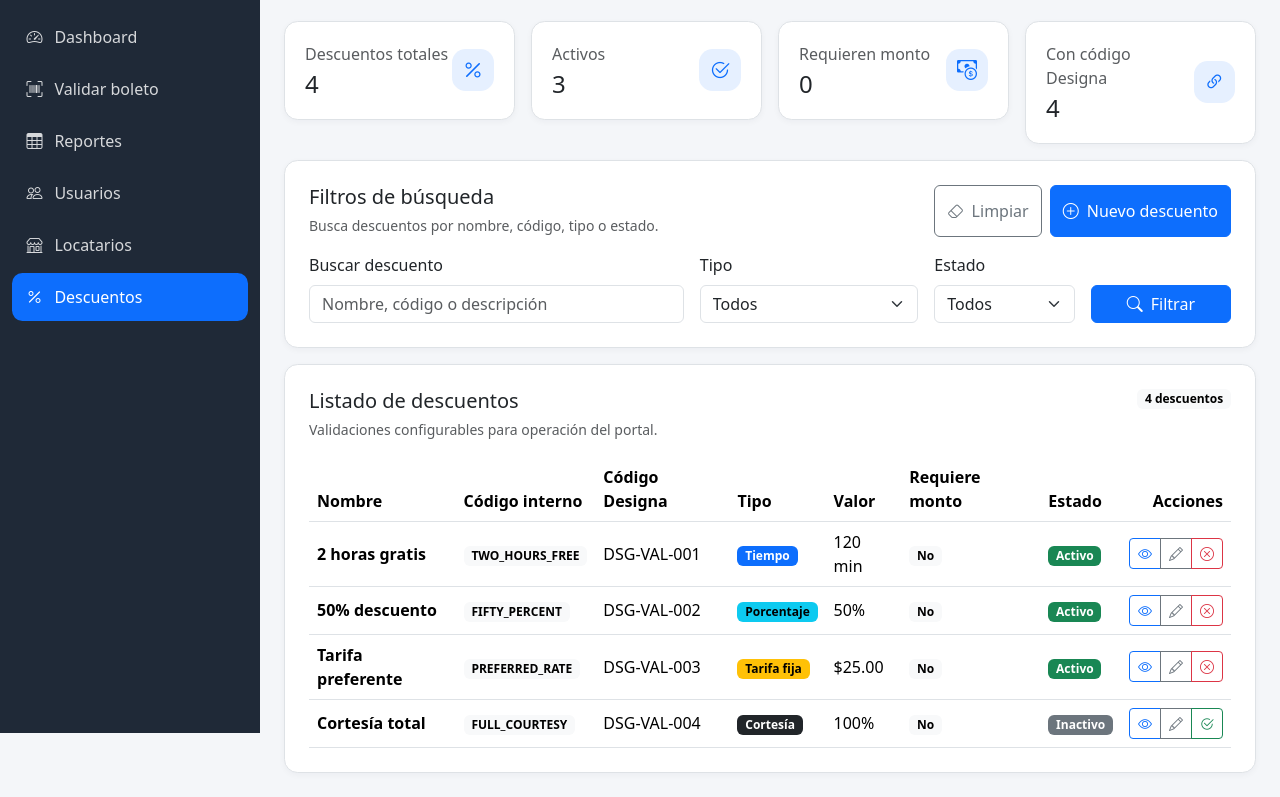
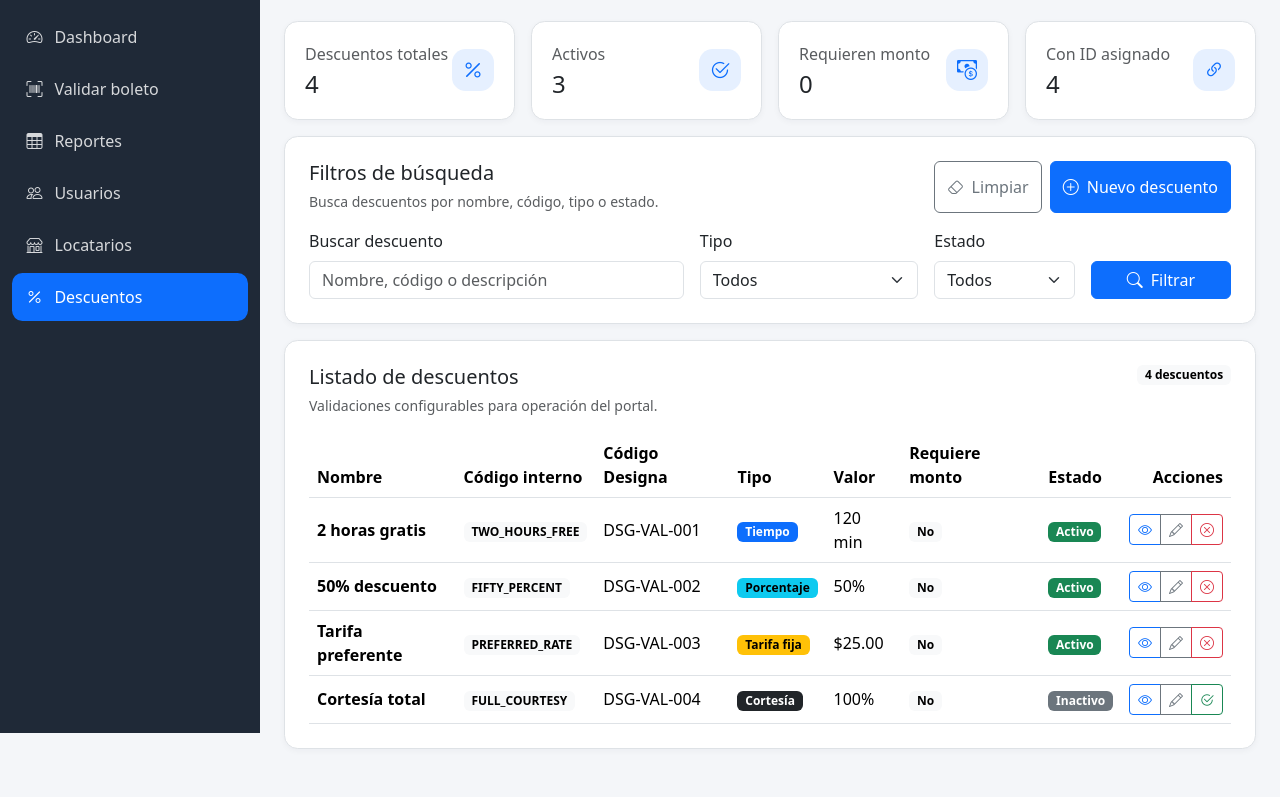
Before and after one commit to BraulioHdzPare/validations_front, a website built with Vite: page discounts.html in a window 1280 px wide. Shown: the part 67-864 px from the top of the page. After the commit the page ends 840 px from the top, so only its background shows below. Built offline with nearby package versions, Linux system fonts and the light colour scheme.

Commit message:
caracteristica: desarrollo de vista DESCUENTOS

```diff
--- a/discounts.html
+++ b/discounts.html
@@ -8,6 +8,7 @@
 </head>
 <body>
   <div class="app-layout">
+    <!-- Sidebar de navegación -->
     <aside class="app-sidebar">
       <div class="app-sidebar-brand">
         <i class="bi bi-ticket-perforated me-2"></i>
@@ -47,7 +48,9 @@
       </nav>
     </aside>
 
+    <!-- Contenido principal -->
     <main class="app-main">
+        <!-- Barra de navegación superior -->
       <header class="app-navbar">
         <div>
           <h1 class="h5 mb-0">Descuentos</h1>
@@ -68,8 +71,8 @@
           </ul>
         </div>
       </header>
-
       <section class="app-content">
+        <!-- Estadísticas rápidas -->
         <div class="row g-3 mb-3">
           <div class="col-12 col-md-6 col-xl-3">
             <div class="app-card app-stat-card">
@@ -117,7 +120,7 @@
             <div class="app-card app-stat-card">
               <div class="d-flex justify-content-between align-items-center">
                 <div>
-                  <p class="text-muted mb-1">Con código Designa</p>
+                  <p class="text-muted mb-1">Con ID asignado</p>
                   <h2 id="designaMappedDiscounts" class="h4 mb-0">0</h2>
                 </div>
                 <div class="app-stat-icon">
@@ -128,6 +131,7 @@
           </div>
         </div>
 
+        <!-- Filtros de búsqueda -->
         <div class="app-card p-3 p-md-4 mb-3">
           <div class="d-flex flex-column flex-lg-row justify-content-between gap-3 mb-3">
             <div>
@@ -189,8 +193,10 @@
           </form>
         </div>
 
+        <!-- Alertas -->
         <div id="discountsAlert" class="alert d-none" role="alert"></div>
 
+        <!-- Tabla de resultados -->
         <div class="app-card p-3 p-md-4">
           <div class="d-flex flex-column flex-lg-row justify-content-between gap-3 mb-3">
             <div>
--- a/src/js/discounts.js
+++ b/src/js/discounts.js
@@ -1,3 +1,5 @@
+
+// Mock de descuentos para pruebas y desarrollo. En un escenario real, estos datos se obtendrían de una API o base de datos.
 let discountsMock = [
   {
     id: 1,
@@ -61,11 +63,15 @@ let discountsMock = [
   },
 ];
 
+// Referencias a elementos del DOM
+const totalDiscounts = document.getElementById('totalDiscounts');
+const activeDiscounts = document.getElementById('activeDiscounts');
+const amountRequiredDiscounts = document.getElementById('amountRequiredDiscounts');
+const designaMappedDiscounts = document.getElementById('designaMappedDiscounts');
+
 const discountsFilterForm = document.getElementById('discountsFilterForm');
 const clearDiscountFiltersButton = document.getElementById('clearDiscountFiltersButton');
 const openCreateDiscountModalButton = document.getElementById('openCreateDiscountModalButton');
-const discountsTableBody = document.getElementById('discountsTableBody');
-
 const discountSearch = document.getElementById('discountSearch');
 const discountTypeFilter = document.getElementById('discountTypeFilter');
 const discountStatusFilter = document.getElementById('discountStatusFilter');
@@ -73,10 +79,7 @@ const discountStatusFilter = document.getElementById('discountStatusFilter');
 const discountsAlert = document.getElementById('discountsAlert');
 const discountsResultCountBadge = document.getElementById('discountsResultCountBadge');
 
-const totalDiscounts = document.getElementById('totalDiscounts');
-const activeDiscounts = document.getElementById('activeDiscounts');
-const amountRequiredDiscounts = document.getElementById('amountRequiredDiscounts');
-const designaMappedDiscounts = document.getElementById('designaMappedDiscounts');
+const discountsTableBody = document.getElementById('discountsTableBody');
 
 const discountForm = document.getElementById('discountForm');
 const discountFormModalLabel = document.getElementById('discountFormModalLabel');
@@ -101,12 +104,15 @@ const detailRequiresAmount = document.getElementById('detailRequiresAmount');
 const detailRequiresConfirmation = document.getElementById('detailRequiresConfirmation');
 const detailDiscountDescription = document.getElementById('detailDiscountDescription');
 
+// Variable para mantener el estado actual de los resultados filtrados
 let currentResults = [...discountsMock];
 
+// Inicialización de la aplicación
 document.addEventListener('DOMContentLoaded', () => {
   renderDiscounts(discountsMock);
 });
 
+// Espera a que el usuario envíe el formulario de filtros para actualizar la tabla de resultados
 discountsFilterForm?.addEventListener('submit', (event) => {
   event.preventDefault();
 
@@ -120,6 +126,7 @@ discountsFilterForm?.addEventListener('submit', (event) => {
   }
 });
 
+// Permite limpiar los filtros y mostrar todos los resultados nuevamente
 clearDiscountFiltersButton?.addEventListener('click', () => {
   discountsFilterForm.reset();
   currentResults = [...discountsMock];
@@ -127,10 +134,12 @@ clearDiscountFiltersButton?.addEventListener('click', () => {
   hideAlert();
 });
 
+// Abre el modal para crear un nuevo descuento
 openCreateDiscountModalButton?.addEventListener('click', () => {
   openDiscountFormModal();
 });
 
+// Delegación de eventos para acciones dentro de la tabla de descuentos (ver detalle, editar, activar/desactivar)
 discountsTableBody?.addEventListener('click', (event) => {
   const actionButton = event.target.closest('[data-action]');
 
@@ -160,6 +169,7 @@ discountsTableBody?.addEventListener('click', (event) => {
   }
 });
 
+// Maneja el envío del formulario de creación/edición de descuento, validando los datos y actualizando el array de descuentos
 discountForm?.addEventListener('submit', (event) => {
   event.preventDefault();
 
@@ -185,10 +195,12 @@ discountForm?.addEventListener('submit', (event) => {
   modal.hide();
 });
 
+// Actualiza el texto de ayuda para el campo de valor según el tipo de descuento seleccionado
 formDiscountType?.addEventListener('change', () => {
   updateValueHelperByType();
 });
 
+// Funciones para filtrar, renderizar y manejar la lógica de descuentos
 function filterDiscounts() {
   const search = discountSearch.value.trim().toLowerCase();
   const type = discountTypeFilter.value;
@@ -209,6 +221,7 @@ function filterDiscounts() {
   });
 }
 
+// Renderiza la tabla de descuentos según el array proporcionado
 function renderDiscounts(discounts) {
   updateSummary();
   updateResultCount(discounts.length);
@@ -270,6 +283,7 @@ function renderDiscounts(discounts) {
   `).join('');
 }
 
+// Actualiza los contadores de resumen en la parte superior de la página
 function updateSummary() {
   totalDiscounts.textContent = String(discountsMock.length);
   activeDiscounts.textContent = String(discountsMock.filter((discount) => discount.status === 'active').length);
@@ -277,10 +291,12 @@ function updateSummary() {
   designaMappedDiscounts.textContent = String(discountsMock.filter((discount) => Boolean(discount.designaCode)).length);
 }
 
+// Actualiza el contador de resultados mostrados junto a la tabla
 function updateResultCount(count) {
   discountsResultCountBadge.textContent = `${count} descuento${count === 1 ? '' : 's'}`;
 }
 
+// Renderiza un badge de estado con color según el estado del descuento
 function renderStatusBadge(discount) {
   if (discount.status === 'active') {
     return `<span class="badge text-bg-success">${discount.statusText}</span>`;
@@ -289,6 +305,7 @@ function renderStatusBadge(discount) {
   return `<span class="badge text-bg-secondary">${discount.statusText}</span>`;
 }
 
+// Renderiza un badge de tipo con color según el tipo de descuento
 function renderTypeBadge(discount) {
   const badgeClassByType = {
     time: 'text-bg-primary',
@@ -302,6 +319,7 @@ function renderTypeBadge(discount) {
   return `<span class="badge ${className}">${discount.typeText}</span>`;
 }
 
+// Renderiza un badge de "Sí" o "No" para campos booleanos como "Requiere monto" o "Requiere confirmación"
 function renderBooleanBadge(value) {
   if (value) {
     return '<span class="badge text-bg-warning">Sí</span>';
@@ -310,6 +328,7 @@ function renderBooleanBadge(value) {
   return '<span class="badge text-bg-light">No</span>';
 }
 
+// Abre el modal para crear o editar un descuento, y si se proporciona un descuento, llena el formulario con sus datos para edición
 function openDiscountFormModal(discount = null) {
   discountForm.reset();
   discountId.value = '';
@@ -338,6 +357,7 @@ function openDiscountFormModal(discount = null) {
   modal.show();
 }
 
+// Crea un nuevo descuento con los datos del formulario y lo agrega al array de descuentos
 function createDiscount() {
   const newDiscount = {
     id: getNextDiscountId(),
@@ -358,6 +378,7 @@ function createDiscount() {
   discountsMock = [newDiscount, ...discountsMock];
 }
 
+// Actualiza un descuento existente con los datos del formulario y actualiza el array de descuentos
 function updateDiscount(id) {
   discountsMock = discountsMock.map((discount) => {
     if (discount.id !== id) {
@@ -382,6 +403,7 @@ function updateDiscount(id) {
   });
 }
 
+// Cambia el estado de un descuento entre activo e inactivo, actualiza el array de descuentos y muestra una alerta con el resultado
 function toggleDiscountStatus(discount) {
   const newStatus = discount.status === 'active' ? 'inactive' : 'active';
 
@@ -406,6 +428,7 @@ function toggleDiscountStatus(discount) {
   );
 }
 
+// Abre el modal de detalle y llena la información con los datos del descuento seleccionado
 function showDiscountDetail(discount) {
   detailDiscountName.textContent = discount.name;
   detailDiscountCode.textContent = discount.code;
@@ -423,6 +446,7 @@ function showDiscountDetail(discount) {
   modal.show();
 }
 
+// Normaliza un código interno eliminando espacios, convirtiendo a mayúsculas y reemplazando caracteres no permitidos por guiones bajos
 function normalizeInternalCode(value) {
   return value
     .trim()
@@ -431,6 +455,7 @@ function normalizeInternalCode(value) {
     .replace(/[^A-Z0-9_]/g, '');
 }
 
+// Obtiene el texto legible para un tipo de descuento dado su valor interno
 function getTypeText(type) {
   const typeMap = {
     time: 'Tiempo',
@@ -442,6 +467,7 @@ function getTypeText(type) {
   return typeMap[type] || 'No definido';
 }
 
+// Obtiene el texto legible para un estado dado su valor interno
 function getStatusText(status) {
   if (status === 'active') {
     return 'Activo';
@@ -450,6 +476,7 @@ function getStatusText(status) {
   return 'Inactivo';
 }
 
+//
 function formatValue(type, value) {
   if (type === 'time') {
     return `${value} min`;
@@ -469,6 +496,7 @@ function formatValue(type, value) {
   return String(value);
 }
 
+// Actualiza el texto de ayuda debajo del campo de valor según el tipo de descuento seleccionado para guiar al usuario en la entrada correcta de datos
 function updateValueHelperByType() {
   const helper = formDiscountValue?.nextElementSibling;
 
@@ -486,15 +514,18 @@ function updateValueHelperByType() {
   helper.textContent = helperTextByType[formDiscountType.value] || 'Ejemplo: minutos, porcentaje, monto fijo o 100 para cortesía.';
 }
 
+// Obtiene el siguiente ID disponible para un nuevo descuento basado en el array actual de descuentos
 function getNextDiscountId() {
   return discountsMock.length ? Math.max(...discountsMock.map((discount) => discount.id)) + 1 : 1;
 }
 
+// Muestra una alerta en la parte superior de la tabla de resultados con el mensaje y tipo especificados (success, warning, danger)
 function showAlert(type, message) {
   discountsAlert.className = `alert alert-${type}`;
   discountsAlert.textContent = message;
 }
 
+// Oculta la alerta y limpia su contenido
 function hideAlert() {
   discountsAlert.className = 'alert d-none';
   discountsAlert.textContent = '';
```
